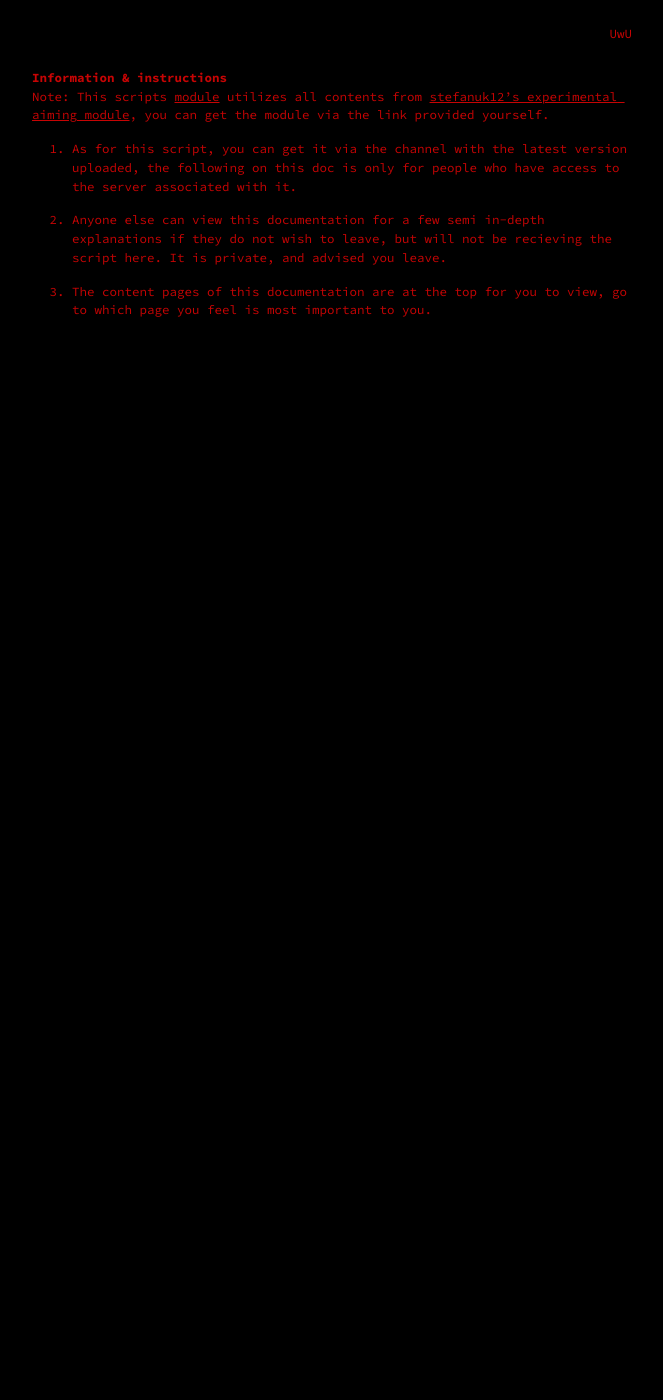
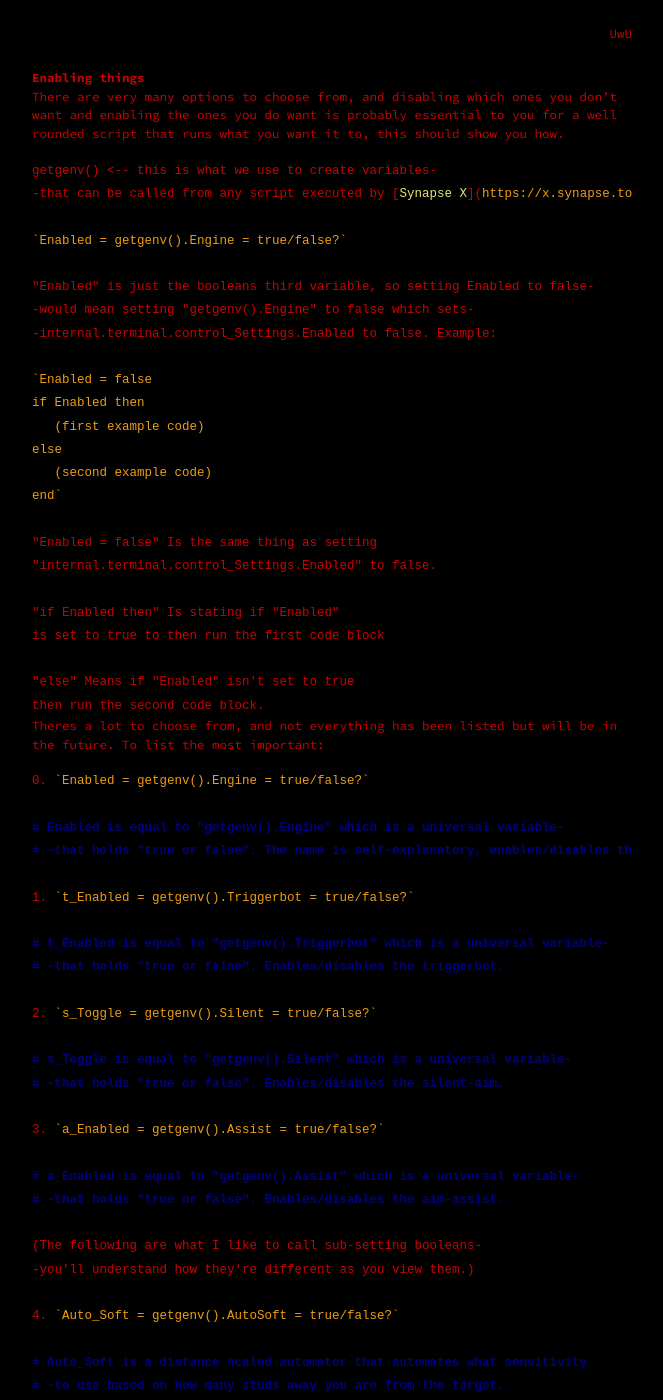
Before and after one commit to Darkfire0576/Darkus, a Jekyll site: the page built from Introduction.md, in a window 1280 px wide and 1400 px high. Shown: the whole window, without its empty margins (308-971 px from the left). Built offline with Jekyll 4.4.1, drawn with Linux system fonts in a browser that asks for light colours; some of the changed text lies outside the part shown.

Commit message:
Update Introduction.md

````diff
--- a/Introduction.md
+++ b/Introduction.md
@@ -4,12 +4,91 @@ layout: page
 permalink: Introduction
 ---
 
-# Information & instructions
+# Enabling things
 
-Note: This scripts [module](https://raw.githubusercontent.com/Hexxxxxxxxxxxxxxxxxx/Hexus/main/Module.lua) utilizes all contents from [stefanuk12's experimental aiming module](https://stefanuk12.github.io/Aiming/), you can get the module via the link provided yourself.
+There are very many options to choose from, and disabling which ones you don't want and enabling the ones you do want is probably essential to you for a well rounded script that runs what you want it to, this should show you how.
 
-1. As for this script, you can get it via the channel with the latest version uploaded, the following on this doc is only for people who have access to the server associated with it.
+```markdown
+getgenv() <-- this is what we use to create variables-
+-that can be called from any script executed by [Synapse X](https://x.synapse.to/).
 
-2. Anyone else can view this documentation for a few semi in-depth explanations if they do not wish to leave, but will not be recieving the script here. It is private, and advised you leave.
+`Enabled = getgenv().Engine = true/false?`
 
-3. The content pages of this documentation are at the top for you to view, go to which page you feel is most important to you.
+"Enabled" is just the booleans third variable, so setting Enabled to false-
+-would mean setting "getgenv().Engine" to false which sets-
+-internal.terminal.control_Settings.Enabled to false. Example:
+
+`Enabled = false
+if Enabled then
+   (first example code)
+else
+   (second example code)
+end`
+
+"Enabled = false" Is the same thing as setting
+"internal.terminal.control_Settings.Enabled" to false.
+
+"if Enabled then" Is stating if "Enabled"
+is set to true to then run the first code block
+
+"else" Means if "Enabled" isn't set to true
+then run the second code block.
+```
+Theres a lot to choose from, and not everything has been listed but will be in the future. To list the most important:
+
+```markdown
+0. `Enabled = getgenv().Engine = true/false?`
+
+# Enabled is equal to "getgenv().Engine" which is a universal variable-
+# -that holds "true or false". The name is self-explanatory, enables/disables the entire script.
+
+1. `t_Enabled = getgenv().Triggerbot = true/false?`
+
+# t_Enabled is equal to "getgenv().Triggerbot" which is a universal variable-
+# -that holds "true or false". Enables/disables the triggerbot.
+
+2. `s_Toggle = getgenv().Silent = true/false?`
+
+# s_Toggle is equal to "getgenv().Silent" which is a universal variable-
+# -that holds "true or false". Enables/disables the silent-aim.
+
+3. `a_Enabled = getgenv().Assist = true/false?`
+
+# a_Enabled is equal to "getgenv().Assist" which is a universal variable-
+# -that holds "true or false". Enables/disables the aim-assist.
+
+(The following are what I like to call sub-setting booleans-
+-you'll understand how they're different as you view them.)
+
+4. `Auto_Soft = getgenv().AutoSoft = true/false?`
+
+# Auto_Soft is a distance scaled automator that automates what sensitivity
+# -to use based on how many studs away you are from the target.
+
+5. `ignore_Idle = getgenv().ignore_Idle = true/false?`
+
+# ignore_Idle in short terms, means to ignore people standing still.
+
+```
+
+# Custom amplifiers, exc.
+
+Custom aplifiers are variables that might hold integers and numbers or other non-boolean value types. These variables control things like prediction, FOV's, hitbox multipliers, movement multipliers, aim-assist sensitivities, and others. To list all:
+
+```markdown
+getgenv() <-- this is what we use to create variables-
+-that can be called from any script executed by [Synapse X](https://x.synapse.to/).
+
+1. `s_FOV = getgenv().SilentFOV = [Integer]`
+2. `a_FOV = getgenv().AssistFOV = [Integer]`
+
+"Integer" is just the number, so setting s_FOV to 0-
+-would mean the silent FOV is set to 0. Example:
+
+`s_FOV = 0`
+
+Obviously setting it to 0 would make the FOV too small-
+-for the engine to recognize. After all 0 isn't greater-
+-then any positive integer, so the "Magnitude" will always-
+-be greater then an FOV of 0, more on "Magnitude" later.
+```
````
